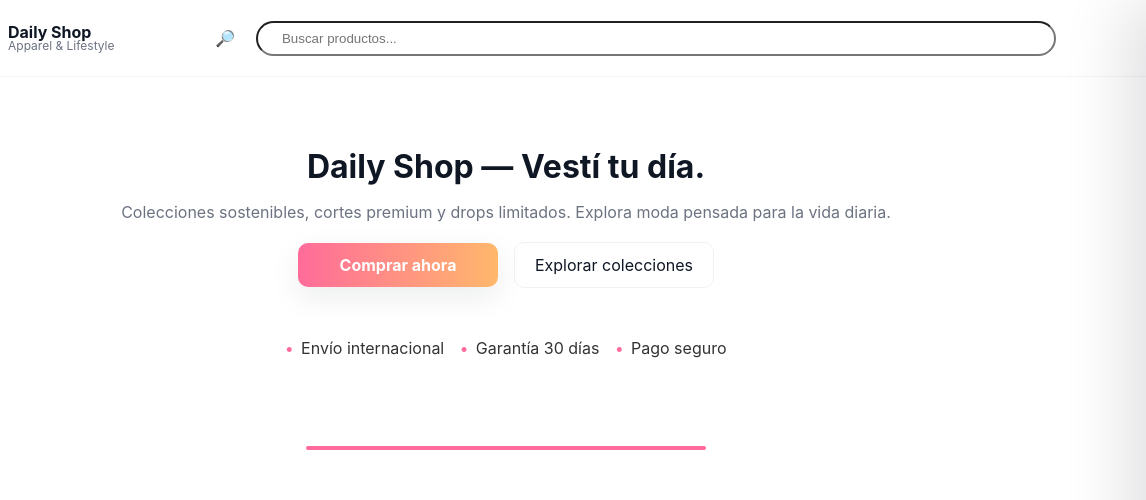
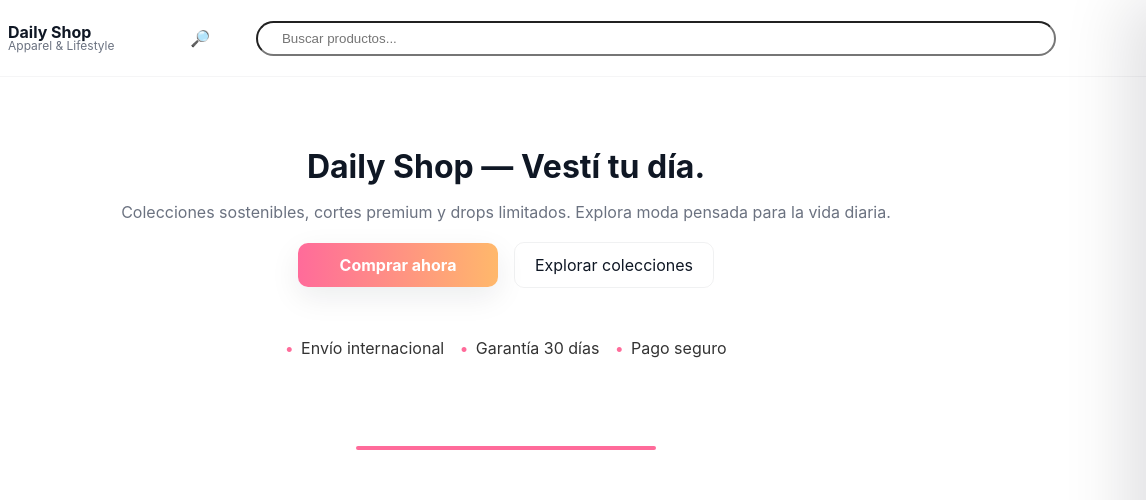
Before and after one commit to ezeguzman26/tienda-online, a plain HTML site: page index.html in a window 1280 px wide. Shown: the top 500 px of the page, 134-1280 px from the left. Drawn offline with nearby package versions, Linux system fonts and the light colour scheme.

Commit message:
Update style.css

```diff
--- a/style.css
+++ b/style.css
@@ -347,7 +347,7 @@ body{
 .divide {
   border: 0;
   height: 4px;
-  width: 400px; /* o el ancho que quieras */
+  width: 300px; /* o el ancho que quieras */
   background-color: #ff6b9a; /* verde corporativo */
   margin: 40px auto; /* centrado y con espacio arriba y abajo */
   border-radius: 2px; /* bordes redondeados */
@@ -464,5 +464,5 @@ body{
 }
 
 .lupa{
-  padding-left: 80px;
+  padding-left: 30px;
 }
```
